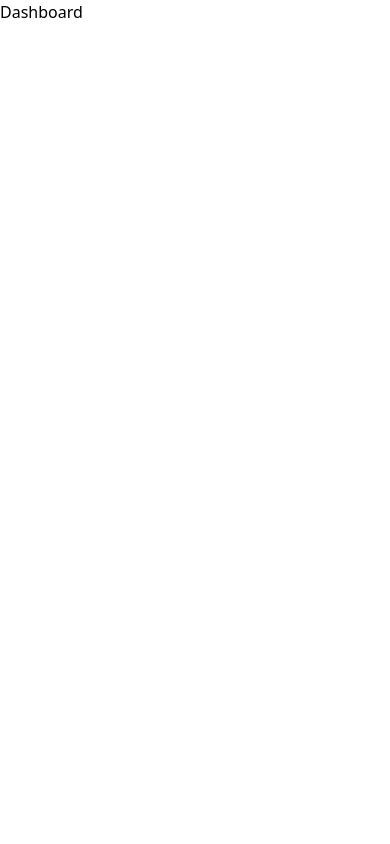
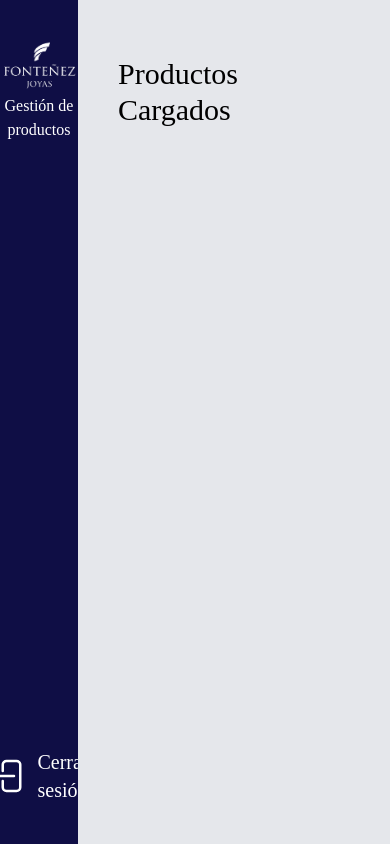
Before and after one commit to NachoXS15/fontenezJoyas, a React (Vite) app: page /dashboard in a window 390 px wide. Built offline with nearby package versions, Linux system fonts and the light colour scheme; no server answers; sample sign-in values are in the browser's storage; a web font is replaced by a local one.

Commit message:
updated types, fixed bugs and created responsive layout for login

```diff
--- a/src/components/ui/Icons.tsx
+++ b/src/components/ui/Icons.tsx
@@ -148,9 +148,19 @@ export function Cancel({ size, color }: props) {
 }
 
 export function Check({ size, color }: props) {
-    return(
+    return (
         <svg xmlns="http://www.w3.org/2000/svg" fill="none" viewBox="0 0 24 24" strokeWidth={1.5} stroke={color} width={size} height={size}>
             <path strokeLinecap="round" strokeLinejoin="round" d="m4.5 12.75 6 6 9-13.5" />
         </svg>
     )
 }
+
+
+export function SignOut({ size, color }: props) {
+    return (
+        <svg xmlns="http://www.w3.org/2000/svg" fill="none" viewBox="0 0 24 24" stroke-width="1.5" stroke={color} width={size} height={size}>
+            <path stroke-linecap="round" stroke-linejoin="round" d="M8.25 9V5.25A2.25 2.25 0 0 1 10.5 3h6a2.25 2.25 0 0 1 2.25 2.25v13.5A2.25 2.25 0 0 1 16.5 21h-6a2.25 2.25 0 0 1-2.25-2.25V15m-3 0-3-3m0 0 3-3m-3 3H15" />
+        </svg>
+
+    )
+}
--- a/src/config/api/authServices.ts
+++ b/src/config/api/authServices.ts
@@ -1,17 +1,15 @@
 import { auth } from "./firebaseConfig"
-import { userProps } from "../definitions"
 import { browserLocalPersistence, browserSessionPersistence, setPersistence, signInWithEmailAndPassword, signOut } from "firebase/auth"
 
-export const logIn = async({email, password, keepSession}: userProps) => {
+export const logIn = async(email: FormDataEntryValue, password: FormDataEntryValue, keepSession: boolean) => {
     try {
         if (keepSession) {
+            await setPersistence(auth, browserSessionPersistence)
+        } else {
             await setPersistence(auth, browserLocalPersistence)
-        } else {
-            await setPersistence(auth, browserSessionPersistence)
         }
-        signInWithEmailAndPassword(auth, email, password)
+        signInWithEmailAndPassword(auth, email.toString(), password.toString())
         console.log("Session creada");
-
     } catch (error) {
         console.log("Error: ", error);
     }
@@ -19,8 +17,11 @@ export const logIn = async({email, password, keepSession}: userProps) => {
 
 export const logOut = async() => {
     try {
-        signOut(auth)
+        signOut(auth);
+        console.log("Session cerrada");
+        window.location.href = "/admin"
+
     } catch (error) {
-        console.log("Error al iniciar sesión: ", error);
+        console.log("Error al cerrar sesión: ", error);
     }
 }
--- a/src/config/definitions.ts
+++ b/src/config/definitions.ts
@@ -3,9 +3,3 @@ export interface ProductProps {
     price: number
     desc: string
 }
-
-export interface userProps {
-    email: string
-    password: string
-    keepSession: boolean
-}
--- a/src/pages/admin/CheckUser.tsx
+++ b/src/pages/admin/CheckUser.tsx
@@ -1,6 +1,8 @@
 
 export default function CheckUser() {
   return (
-    <div>CheckUser</div>
+    <div>
+
+    </div>
   )
 }
--- a/src/pages/admin/Dashboard.tsx
+++ b/src/pages/admin/Dashboard.tsx
@@ -1,6 +1,37 @@
+import { useEffect } from 'react'
+import logo from '../../assets/logo.png'
+import { SignOut } from '../../components/ui/Icons'
+import { logOut } from '../../config/api/authServices'
+import { onAuthStateChanged } from 'firebase/auth'
+import {auth} from '../../config/api/firebaseConfig'
+import { useNavigate } from 'react-router-dom'
+export default function Dashboard() {
+    const navigate = useNavigate();
+    useEffect(() => {
+        const unsubscribe = onAuthStateChanged(auth, (user) => {
+            if (!user) {
+                navigate("/admin")
+            }
+        })
 
-export default function Dashboard() {
-  return (
-    <div>Dashboard</div>
-  )
+        return () => unsubscribe()
+    }, [])
+
+    return (
+        <div className="flex items-center w-full" style={{ fontFamily: 'quador' }}>
+            <aside className="bg-purplemain min-h-screen w-1/5 py-10 flex justify-between items-center flex-col">
+                <div>
+                    <img src={logo} width={250} alt="" />
+                    <h2 className='text-center text-white'>Gestión de productos</h2>
+                </div>
+                <div onClick={logOut} className='flex items-center gap-2 cursor-pointer hover:scale-110 transition'>
+                    <button><SignOut size={40} color='white' /></button>
+                    <h2 className='text-white text-xl'>Cerrar sesión</h2>
+                </div>
+            </aside>
+            <main className="bg-gray-200 min-h-screen w-4/5 px-10 py-14">
+                <h2 className='text-3xl'>Productos Cargados</h2>
+            </main>
+        </div>
+    )
 }
--- a/src/pages/admin/Login.tsx
+++ b/src/pages/admin/Login.tsx
@@ -1,24 +1,40 @@
-import { FormEvent, useState } from "react"
+import { FormEvent, useEffect, useState } from "react"
 import logo from "../../assets/logo.png"
 import { useNavigate } from "react-router-dom"
-
-
+import { logIn } from "../../config/api/authServices";
+import {auth} from '../../config/api/firebaseConfig'
+import { onAuthStateChanged } from "firebase/auth";
 export default function Login() {
     const [keepSession, setKeepSession] = useState(false)
     const navigate = useNavigate();
 
-    const handleSubmit = (e: FormEvent<HTMLFormElement>) => {
+    useEffect(() => {
+        const unsubscribe = onAuthStateChanged(auth, (user) => {
+            if (user) {
+                navigate("/dashboard")
+            }
+        })
+
+        return () => unsubscribe();
+    }, [])
+
+    const handleSubmit = async(e: FormEvent<HTMLFormElement>) => {
         e.preventDefault();
         const formData = new FormData(e.currentTarget);
+        const mail = formData.get("mail")?.toString() || "";
+        const pass = formData.get("pass")?.toString() || "";
 
-        const mail = formData.get("mail")?.toString || "";
-        const pass = formData.get("mail")?.toString || "";
+        try {
+            await logIn(mail, pass, keepSession)
+        } catch (error) {
+            console.log("Error: ", error);
+        }
     }
 
     return (
-        <main className="grid grid-cols-2 justify-center items-center w-full min-h-screen" style={{ fontFamily: 'quador' }}>
+        <main className="grid grid-cols-1 lg:grid-cols-2 justify-center items-center w-full min-h-screen" style={{ fontFamily: 'quador' }}>
             <section className="flex items-center bg-gray-100 justify-center h-full">
-                <div className="w-3/5 h-3/4  border shadow-lg flex items-center justify-center flex-col">
+                <div className="w-4/5 xl:w-3/5 h-3/4  border shadow-lg flex items-center justify-center flex-col">
                     <div className="flex flex-col items-center">
                         <h2 className="mb-2 text-center text-blue-800 font-bold text-4xl">Acceso</h2>
                         <hr className="border w-20 border-purplemain" />
@@ -26,11 +42,11 @@ export default function Login() {
                     <form action="" className="w-full px-14 flex items-center justify-center flex-col" onSubmit={handleSubmit}>
                         <div className="w-full flex items-start flex-col my-3">
                             <label htmlFor="mail" className="text-xl">Email</label>
-                            <input type="email" name="mail" id="mail" className="w-full border-2 px-2.5 rounded border-blue-600" />
+                            <input type="email" name="mail" id="mail" className="w-full border-2 h-10 px-2.5 rounded border-blue-600" />
                         </div>
                         <div className="w-full flex items-start flex-col my-3">
                             <label htmlFor="pass" className="text-xl">Contraseña</label>
-                            <input type="password" name="mail" id="pass" className="w-full px-2.5 border-2 rounded border-blue-600" />
+                            <input type="password" name="pass" id="pass" className="w-full px-2.5 border-2 h-10 rounded border-blue-600" />
                         </div>
                         <div className="w-full flex items-center gap-2.5">
                             <input type="checkbox" checked={keepSession} onChange={() => setKeepSession(!keepSession)} id="check" />
@@ -40,8 +56,8 @@ export default function Login() {
                     </form>
                 </div>
             </section>
-            <div className="bg-purplemain flex items-center justify-center h-full">
-                <img src={logo} width={500} alt="" />
+            <div className="hidden bg-purplemain lg:flex items-center justify-center h-full">
+                <img src={logo} className="w-80 xl:w-[500px]" alt="" />
             </div>
         </main>
     )
```
Also changed, not shown: src/assets/logo.png.
